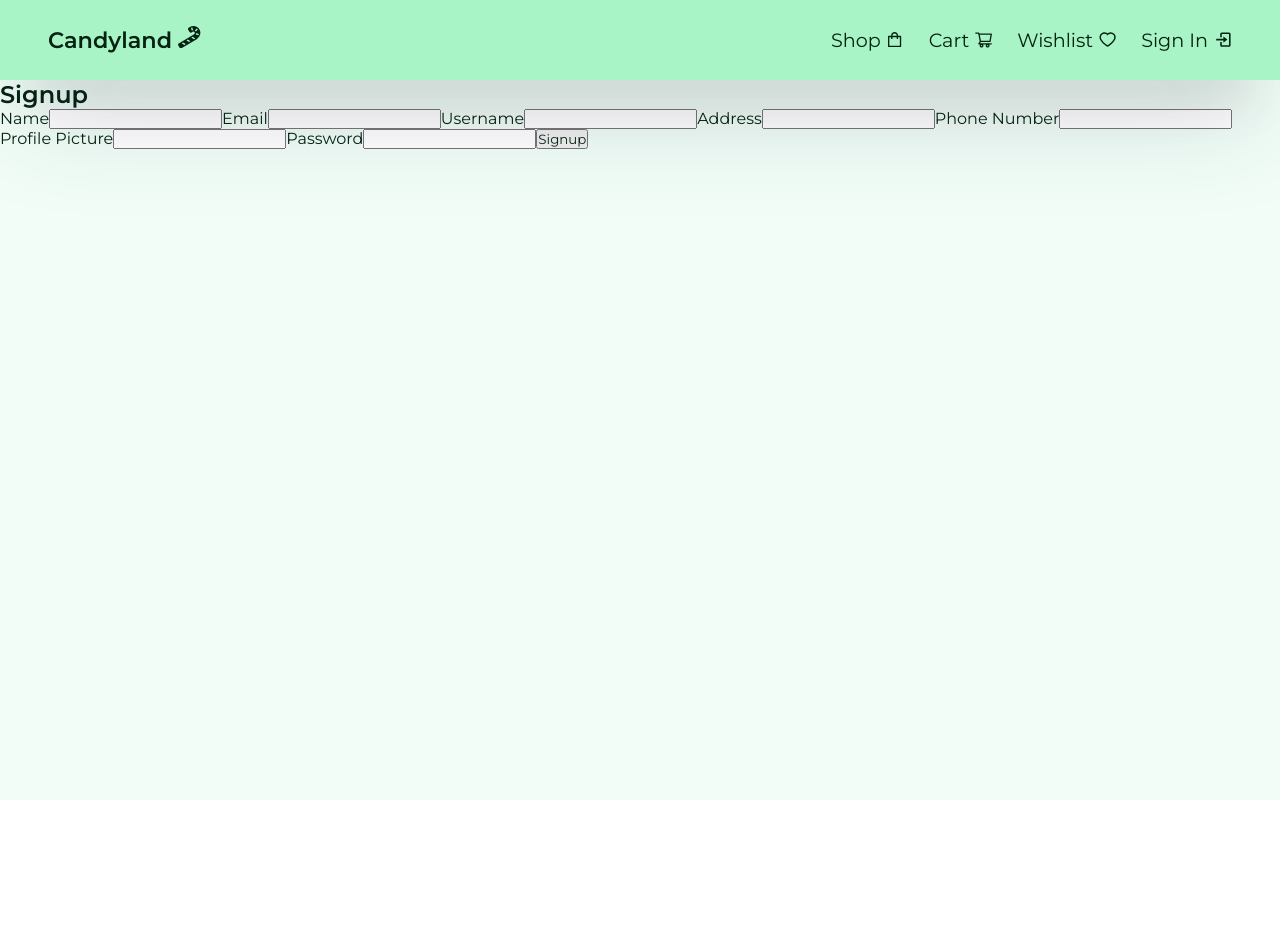
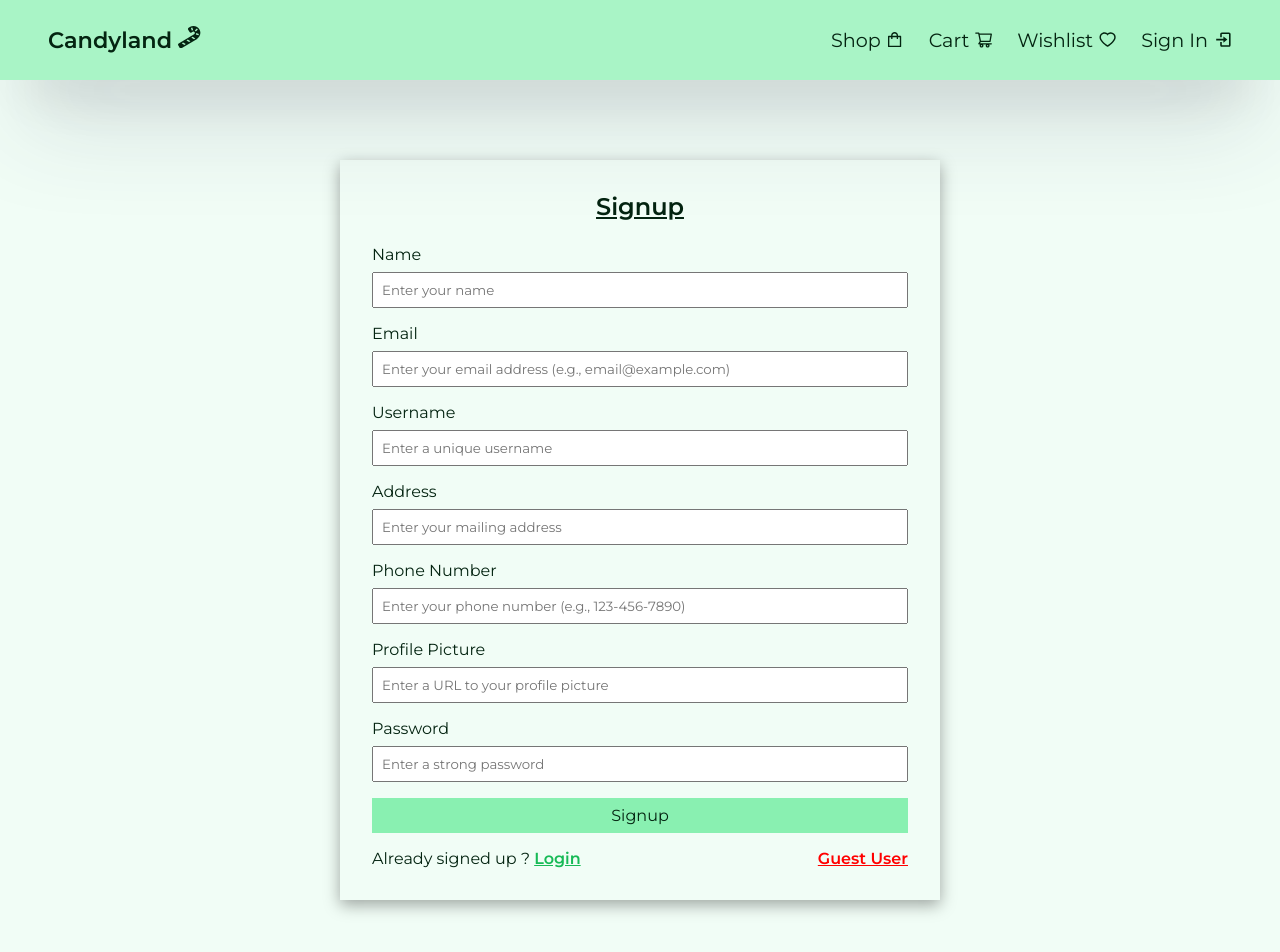
Before and after one commit to amlan-xyz/e-commerce, a React (Create React App) app in the folder client/: page /signup in a window 1280 px wide. Shown: the top 952 px of the page. Before the commit the page ends 800 px from the top, so only its background shows below. Built offline with nearby package versions, Linux system fonts and the light colour scheme.

Commit message:
feat: added css to sigup & login pages

```diff
--- a/client/src/components/Product/Product.jsx
+++ b/client/src/components/Product/Product.jsx
@@ -18,7 +18,7 @@ export const Product = ({ _id, name, rating, category, price, image }) => {
     dispatch({ type: "ADD_TO_WISHLIST", payload: item });
   };
   return (
-    <div className="product">
+    <div className="product " id={category}>
       <img className="product__img" src={image} alt="A violet candy" />
       <div className="product__body flex">
         <div className="product__header flex">
--- a/client/src/index.css
+++ b/client/src/index.css
@@ -8,6 +8,7 @@
   --accent-color: #17ba56;
   --shadow: rgba(50, 50, 93, 0.25) 0px 50px 100px -20px,
     rgba(0, 0, 0, 0.3) 0px 30px 60px -30px;
+  --shadow-alt: rgba(0, 0, 0, 0.35) 0px 5px 15px;
 }
 * {
   margin: 0;
@@ -56,3 +57,33 @@ ul {
   font-size: 1.5rem;
   fill: red;
 }
+
+.submit__btn {
+  padding: 0.5rem 0.8rem;
+  border: none;
+  box-shadow: var(--shadow);
+  background-color: var(--primary-color);
+  font-size: 1rem;
+}
+
+.font__accent-color {
+  color: var(--accent-color);
+  font-weight: 600;
+}
+
+.link__btn {
+  border: none;
+  text-decoration: underline;
+  background: none;
+  font-size: 1rem;
+  color: red;
+  font-weight: 600;
+}
+
+.link__btn:hover {
+  cursor: pointer;
+}
+
+button:hover {
+  cursor: pointer;
+}
--- /dev/null
+++ b/client/src/pages/Auth/Auth.css
@@ -0,0 +1,47 @@
+.auth__section {
+  display: flex;
+  justify-content: center;
+  align-items: center;
+  min-height: 90vh;
+  margin-top: 10vh;
+}
+
+.auth__container {
+  box-shadow: var(--shadow-alt);
+  padding: 2rem;
+  min-width: 600px;
+  margin-bottom: 5rem;
+}
+
+.auth__container h2 {
+  text-align: center;
+  text-decoration: underline;
+  margin-bottom: 1.5rem;
+}
+
+.auth__form {
+  flex-direction: column;
+  gap: 1rem;
+}
+
+.auth__item {
+  display: flex;
+  flex-direction: column;
+  gap: 0.5rem;
+}
+
+.auth__item input {
+  padding: 0.5rem;
+}
+
+.auth__alt-link {
+  margin-top: 1rem;
+}
+.auth__alt-link span {
+  color: var(--accent-color);
+}
+
+.auth__footer {
+  justify-content: space-between;
+  align-items: center;
+}
--- a/client/src/pages/Auth/Login.jsx
+++ b/client/src/pages/Auth/Login.jsx
@@ -1,15 +1,18 @@
 import { useState } from "react";
+import { useLocation, useNavigate } from "react-router";
 
+import { Link } from "react-router-dom";
 //actions
 import { loginUser } from "../../actions/auth.action";
 
 //contex
-import { useLocation, useNavigate } from "react-router";
-import { Link } from "react-router-dom";
+
 import { useAuthContext } from "../../contexts/auth.context";
 
+import "./Auth.css";
+
 export const Login = () => {
-  const { state, dispatch } = useAuthContext();
+  const { dispatch } = useAuthContext();
   const [username, setUsername] = useState("");
   const [password, setPassword] = useState("");
 
@@ -25,27 +28,64 @@ export const Login = () => {
     setPassword("");
   };
 
+  const handleGuestLogin = async () => {
+    const user = await loginUser({
+      username: "guest_user",
+      password: "guest123",
+    });
+    dispatch({ type: "LOGIN", payload: user });
+    navigate(location?.state?.from?.pathname || "/");
+    setUsername("");
+    setPassword("");
+  };
+
   return (
-    <section className="login__section">
-      {state.username}
-      <form onSubmit={handleLogin}>
+    <section className="auth__section">
+      <div className="auth__container">
+        <h2>Login</h2>
+
+        <form onSubmit={handleLogin} className="auth__form flex">
+          <div className="auth__item ">
             <label htmlFor="username">Username</label>
             <input
               type="text"
               id="username"
+              placeholder="username"
               onChange={(e) => setUsername(e.target.value)}
               value={username}
             />
+          </div>
+          <div className="auth__item">
             <label htmlFor="password">Password</label>
             <input
               type="text"
               id="password"
+              placeholder="password"
               onChange={(e) => setPassword(e.target.value)}
               value={password}
             />
-        <button type="submit">Login</button>
+          </div>
+          <div className="auth__item ">
+            <button className="submit__btn" type="submit">
+              Login
+            </button>
+          </div>
         </form>
-      <Link to="/signup">Signup</Link>
+        <div className="auth__footer flex">
+          <p className="auth__alt-link">
+            New user ?{" "}
+            <Link className="font__accent-color" to="/signup">
+              {" "}
+              Signup
+            </Link>
+          </p>
+          <p className="auth__alt-link">
+            <button className="link__btn" onClick={handleGuestLogin}>
+              Guest User
+            </button>
+          </p>
+        </div>
+      </div>
     </section>
   );
 };
--- a/client/src/pages/Auth/Signup.jsx
+++ b/client/src/pages/Auth/Signup.jsx
@@ -1,13 +1,17 @@
 import { useState } from "react";
-
+import { useLocation, useNavigate } from "react-router";
+import { Link } from "react-router-dom";
 //actions
-import { signupUser } from "../../actions/auth.action";
+import { loginUser, signupUser } from "../../actions/auth.action";
 //contex
 import { useAuthContext } from "../../contexts/auth.context";
 
 export const Signup = () => {
-  const { state, dispatch } = useAuthContext();
+  const { dispatch } = useAuthContext();
   const [form, setForm] = useState([]);
+
+  const navigate = useNavigate();
+  const location = useLocation();
 
   const handleSignup = async (e) => {
     e.preventDefault();
@@ -15,76 +19,130 @@ export const Signup = () => {
     dispatch({ type: "LOGIN", payload: user });
     setForm([]);
   };
+
+  const handleGuestLogin = async () => {
+    const user = await loginUser({
+      username: "guest_user",
+      password: "guest123",
+    });
+    dispatch({ type: "LOGIN", payload: user });
+    navigate(location?.state?.from?.pathname || "/");
+    setForm([]);
+  };
+
   return (
-    <section className="signup__section">
-      <h1>Signup</h1>
-      {state.username}
-      <form onSubmit={handleSignup}>
+    <section className="auth__section">
+      <div className="auth__container">
+        <h2>Signup</h2>
+        <form className="auth__form flex" onSubmit={handleSignup}>
+          <div className="auth__item">
             <label htmlFor="name">Name</label>
             <input
               type="text"
               id="name"
+              placeholder="Enter your name"
               onChange={(e) => {
                 setForm((form) => ({ ...form, name: e.target.value }));
               }}
               value={form.name}
             />
+          </div>
+          <div className="auth__item">
             <label htmlFor="email">Email</label>
             <input
               type="email"
               id="email"
+              placeholder="Enter your email address (e.g., email@example.com)"
               onChange={(e) => {
                 setForm((form) => ({ ...form, email: e.target.value }));
               }}
               value={form.email}
             />
+          </div>
+          <div className="auth__item">
             <label htmlFor="username">Username</label>
             <input
               type="text"
               id="username"
+              placeholder="Enter a unique username"
               onChange={(e) => {
                 setForm((form) => ({ ...form, username: e.target.value }));
               }}
               value={form.username}
             />
+          </div>
+          <div className="auth__item">
             <label htmlFor="address">Address</label>
             <input
               type="text"
               id="address"
+              placeholder="Enter your mailing address"
               onChange={(e) => {
                 setForm((form) => ({ ...form, address: e.target.value }));
               }}
               value={form.address}
             />
+          </div>
+          <div className="auth__item">
             <label htmlFor="phone">Phone Number</label>
             <input
               type="number"
               id="phone"
+              placeholder="Enter your phone number (e.g., 123-456-7890)"
               onChange={(e) => {
                 setForm((form) => ({ ...form, phoneNumber: e.target.value }));
               }}
               value={form.phoneNumber}
             />
+          </div>
+          <div className="auth__item">
             <label htmlFor="profilePicture">Profile Picture</label>
             <input
               type="text"
               id="profilePicture"
+              placeholder="Enter a URL to your profile picture"
               onChange={(e) => {
-            setForm((form) => ({ ...form, profilePicture: e.target.value }));
+                setForm((form) => ({
+                  ...form,
+                  profilePicture: e.target.value,
+                }));
               }}
               value={form.profilePicture}
             />
+          </div>
+          <div className="auth__item">
             <label htmlFor="password">Password</label>
             <input
               type="password"
               id="password"
+              placeholder="Enter a strong password"
               onChange={(e) => {
                 setForm((form) => ({ ...form, password: e.target.value }));
               }}
               value={form.password}
             />
-        <button type="submit">Signup</button>
+          </div>
+          <div className="auth__item">
+            <button className="submit__btn" type="submit">
+              Signup
+            </button>
+          </div>
         </form>
+        <div className="auth__footer flex">
+          <p className="auth__alt-link">
+            Already signed up ?{" "}
+            <Link className="font__accent-color" to="/login">
+              {" "}
+              Login
+            </Link>
+          </p>
+          <p className="auth__alt-link">
+            <button className="link__btn" onClick={handleGuestLogin}>
+              Guest User
+            </button>
+          </p>
+        </div>
+      </div>
     </section>
   );
 };
--- a/client/src/reducers/products.reducer.js
+++ b/client/src/reducers/products.reducer.js
@@ -27,7 +27,7 @@ export const productsReducer = (state, action) => {
       return {
         ...state,
         priceRange: action.payload,
-        filteredProducts: state.products.filter(
+        filteredProducts: state.filteredProducts.filter(
           ({ price }) => price >= action.payload
         ),
       };
@@ -35,7 +35,7 @@ export const productsReducer = (state, action) => {
       return {
         ...state,
         rating: action.payload,
-        filteredProducts: state.products.filter(
+        filteredProducts: state.filteredProducts.filter(
           ({ rating }) => rating >= action.payload
         ),
       };
@@ -43,7 +43,7 @@ export const productsReducer = (state, action) => {
       return {
         ...state,
         category: action.payload,
-        filteredProducts: state.products.filter(
+        filteredProducts: state.filteredProducts.filter(
           ({ category }) => category === action.payload
         ),
       };
```
Also changed, not shown: client/src/pages/Home/Home.jsx (+4 -3 lines). Lines whose indentation alone changed are shown as unchanged.
